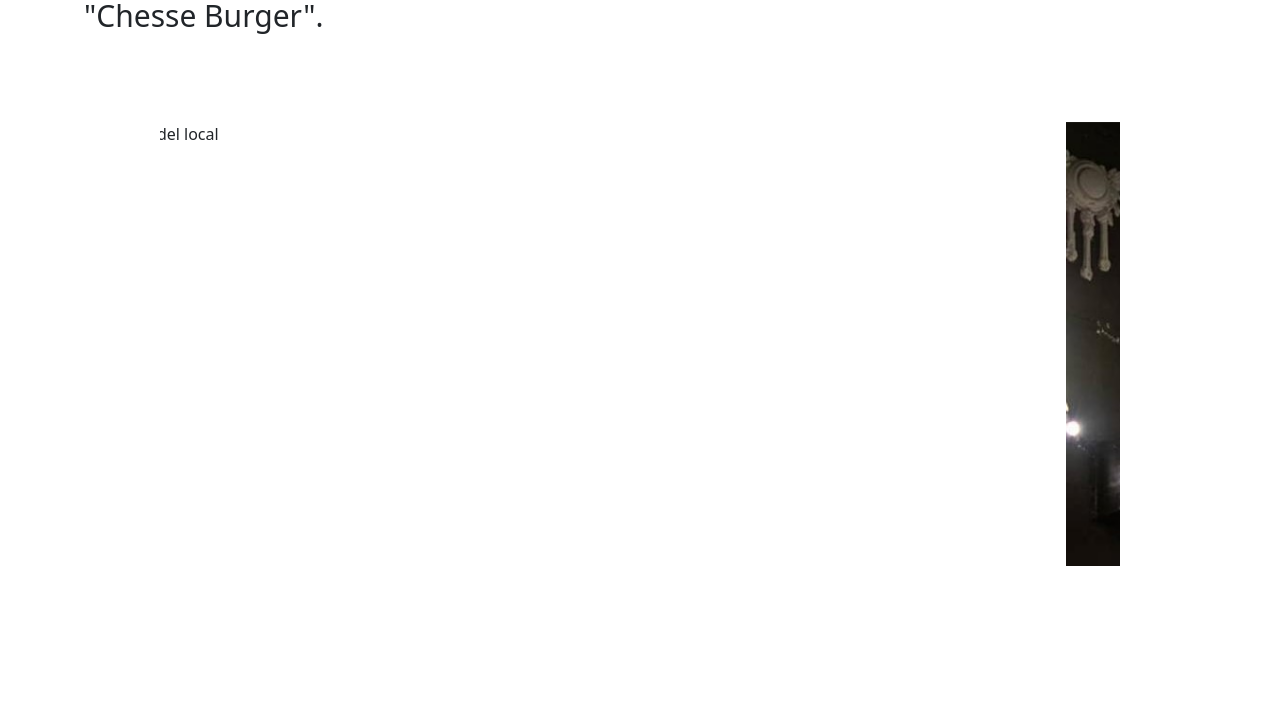
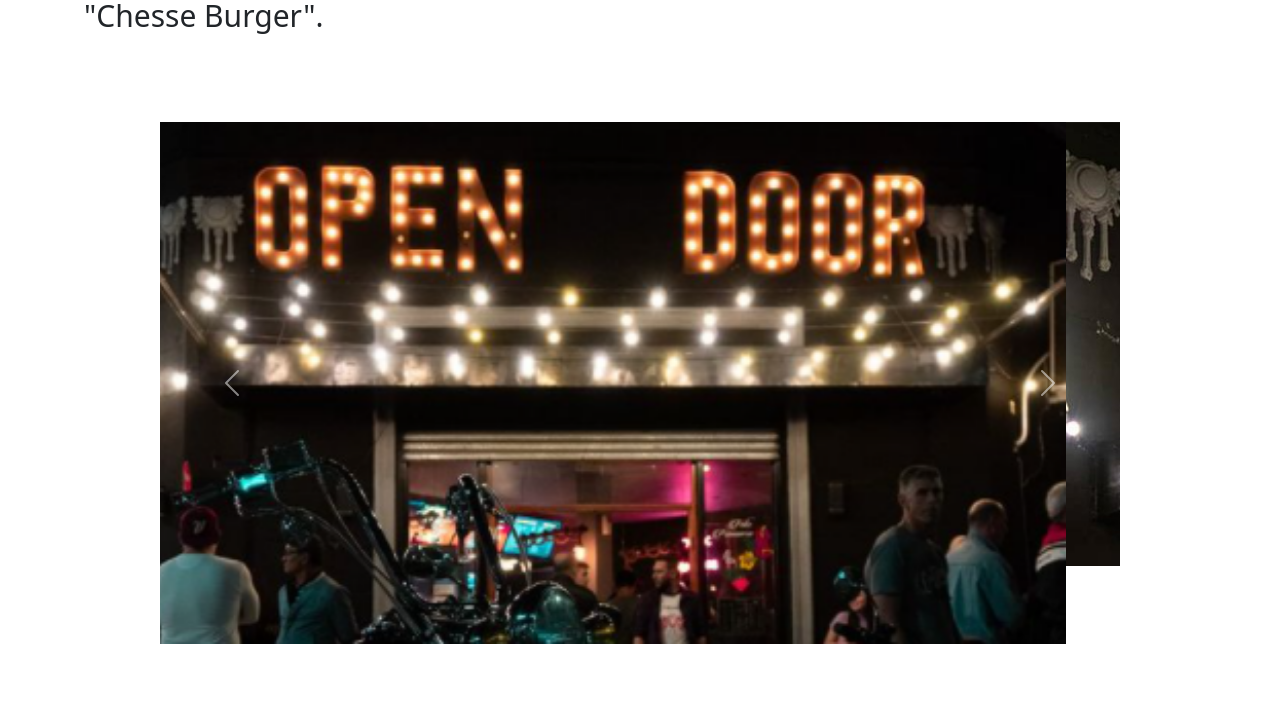
Before and after one commit to JennyPanozo/Utilizando-SASS, a plain HTML site: page index.html in a window 1280 px wide. Shown: the part 711-1426 px from the top of the page. Drawn offline with Linux system fonts and the light colour scheme.

Commit message:
2 entrega trabajo final

```diff
--- a/css/estilo.css
+++ b/css/estilo.css
@@ -30,7 +30,7 @@
     color: black;
 }
 .conteiner{
-    height: 800px
+    height: 600px;
 }
 
 .contenedor{
--- a/index.html
+++ b/index.html
@@ -65,7 +65,7 @@
         <div id="carouselExampleControls" class="carousel slide w-75 mx-auto" data-bs-ride="carousel">
           <div class="carousel-inner">
             <div class="carousel-item active">
-              <img src="./imagenes/local 3" class="d-block w-100" alt="foto del local">
+              <img src="./imagenes/nueva imagen local.PNG" class="d-block w-100" alt="foto del local">
             </div>
             <div class="carousel-item">
               <img src="./imagenes/local 2.jpeg" class="d-block w-100" alt="foto del local">
```
Also changed, not shown: imagenes/nueva imagen local.PNG (added).
